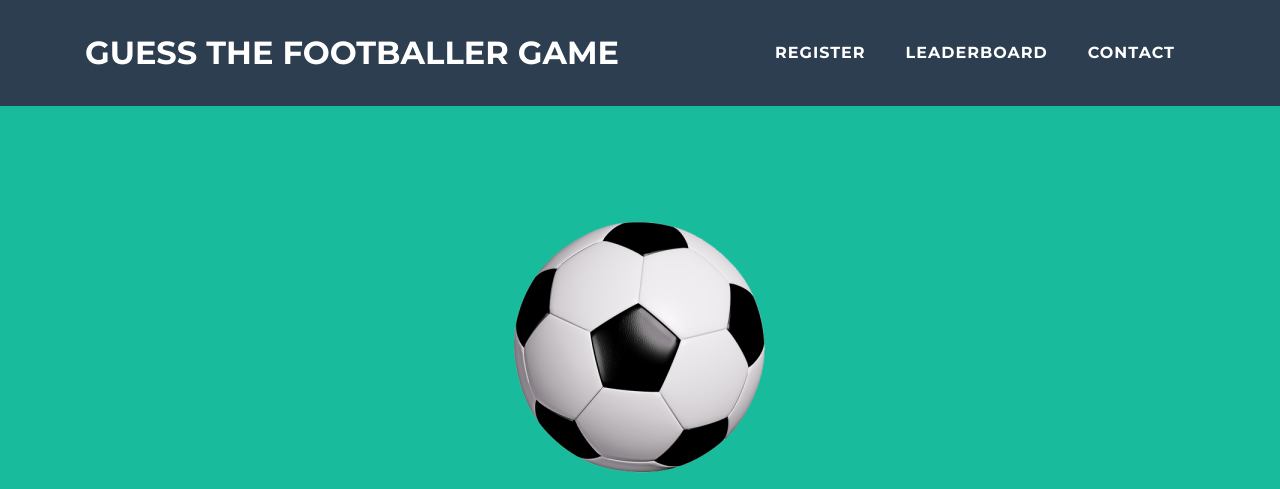
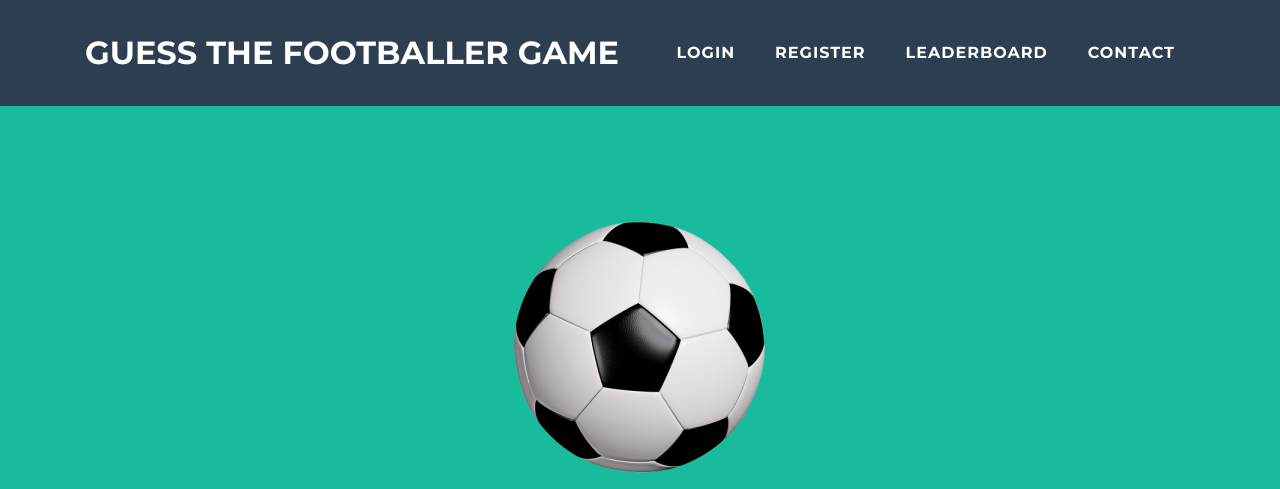
Before and after one commit to Code-Institute-Submissions/guess_the_footballer_game, a Flask app: page / in a window 1280 px wide. Shown: the top 489 px of the page. Run offline with Flask 2, Linux system fonts and the light colour scheme; some libraries are stand-ins or nearby versions.

Commit message:
removed logout from navbar, added welcome user into navbar

```diff
--- a/templates/base.html
+++ b/templates/base.html
@@ -39,6 +39,24 @@
         </button>
         <div class="collapse navbar-collapse" id="navbarResponsive">
           <ul class="navbar-nav ml-auto">
+
+            {% if session %}
+
+            <li class="nav-item mx-0 mx-lg-1">
+              <a class="nav-link py-3 px-0 px-lg-3 rounded js-scroll-trigger" href="/leaderboard">Leaderboard</a>
+            </li>
+            <li class="nav-item mx-0 mx-lg-1">
+              <a class="nav-link py-3 px-0 px-lg-3 rounded js-scroll-trigger" href="/contact">Contact</a>
+            </li>
+            <li class="nav-item mx-0 mx-lg-1">
+              <a class="nav-link py-3 px-0 px-lg-3 rounded js-scroll-trigger">Welcome {{session['user']}}!</a>
+            </li>
+
+            {% else %}
+
+            <li class="nav-item mx-0 mx-lg-1">
+              <a class="nav-link py-3 px-0 px-lg-3 rounded js-scroll-trigger" href="/login">Login</a>
+            </li>
             <li class="nav-item mx-0 mx-lg-1">
               <a class="nav-link py-3 px-0 px-lg-3 rounded js-scroll-trigger" href="/register">Register</a>
             </li>
@@ -48,6 +66,9 @@
             <li class="nav-item mx-0 mx-lg-1">
               <a class="nav-link py-3 px-0 px-lg-3 rounded js-scroll-trigger" href="/contact">Contact</a>
             </li>
+
+            {% endif %}
+
           </ul>
         </div>
       </div>
```
